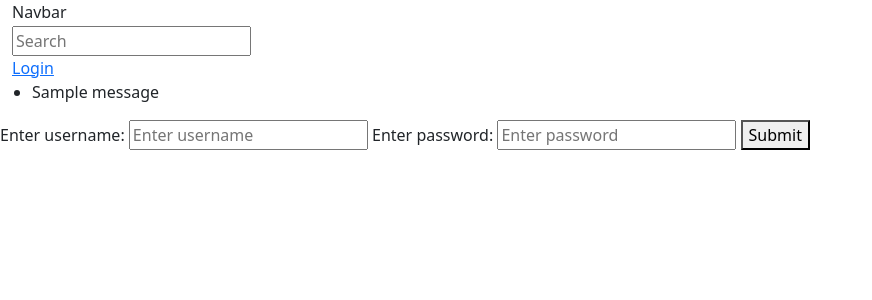
After one commit to Daveanvs/studybud, a Django app: page /login/ in a window 1280 px wide. The commit adds this page. Shown: the top 300 px of the page, without its empty margins (0-872 px from the left). Run offline with Django 4.2, Linux system fonts and the light colour scheme; one stand-in notice (Sample message) is shown.

Commit message:
crear login y permisos de algunas paginas

```diff
--- a/base/templates/base/home.html
+++ b/base/templates/base/home.html
@@ -34,9 +34,11 @@
         <a href="{% url 'create-room' %}">Create Room</a>
         {% for room in rooms %}
             <div>
-                @{{room.host.username}}
+                {% if request.user == room.host %}
                 <a href="{% url 'update-room' room.id %}" class="btn btn-secondary">Edit</a>
                 <a href="{% url 'delete-room' room.id %}" class="btn btn-danger">Delete</a>
+                {% endif %}
+                @{{room.host.username}}
                 <h5>{{room.topic}}</h5>
                 <p>{{room.description}}</p>
                 <a href="{% url 'room' room.id %}" class="btn btn-secondary">Go to -- {{room.name}}</a>
--- /dev/null
+++ b/base/templates/base/login_register.html
@@ -0,0 +1,17 @@
+{% include 'header.html' %}
+{% include 'navbar.html' %}
+
+<div>
+    <form method="POST" action="">
+        {% csrf_token %}
+
+        <label>Enter username:</label>
+        <input type="text" name="username" placeholder="Enter username"></input>
+        <label>Enter password:</label>
+        <input type="password" name="password" placeholder="Enter password"> </input>
+        <button type="submit">Submit</button>
+
+    </form>
+</div>
+
+{% include 'footer.html' %}
--- a/base/urls.py
+++ b/base/urls.py
@@ -2,8 +2,12 @@ from django.urls import path
 from .import views
 
 urlpatterns = [
+    path('login/', views.loginPage, name='login'),
+    path('logout/', views.logoutUser, name='logout'),
+
     path('', views.home, name='home'),
     path('room/<int:pk>', views.room, name='room'),
+
     path('create-room/', views.createRoom, name='create-room'),
     path('update-room/<int:pk>', views.updateRoom, name='update-room'),
     path('delete-room/<int:pk>', views.deleteRoom, name='delete-room'),
--- a/base/views.py
+++ b/base/views.py
@@ -1,9 +1,37 @@
 from django.shortcuts import render, redirect
+from django.contrib.auth import authenticate, login, logout
+from django.contrib.auth.decorators import login_required
+from django.contrib.auth.models import User
+from django.contrib import messages
 from django.db.models import Q
 from .models import Room, Topic
 from .forms import RoomForm
 
 # Create your views here.
+def loginPage(request):
+    if request.user.is_authenticated:
+        return redirect('home')
+
+    if request.method == 'POST':
+        username = request.POST.get('username')
+        password = request.POST.get('password')
+        user = authenticate(request, username=username, password=password)
+        if user is not None:
+            login(request, user)
+            # Redirect to a success page.
+            return redirect('home')
+        else:
+            # Return an 'invalid login' error message.
+            messages.error(request, 'Username or password does not exist')
+
+    return render(request, 'base/login_register.html')
+
+
+def logoutUser(request):
+    logout(request)
+    return redirect('home')
+
+
 def home(request):
     query = request.GET.get('query') if request.GET.get('query') != None else ''
     rooms = Room.objects.filter(
@@ -24,6 +52,7 @@ def room(request, pk):
     return render(request, 'base/room.html',context)
 
 
+@login_required(login_url='login')
 def createRoom(request):
     form = RoomForm()
     if request.method == 'POST':
@@ -36,9 +65,14 @@ def createRoom(request):
     return render(request, 'base/room_form.html', context)
 
 
+@login_required(login_url='login')
 def updateRoom(request, pk):
     room = Room.objects.get(id=pk)
     form = RoomForm(instance=room)
+
+    if request.user != room.host:
+        return redirect('home')
+
     if request.method == 'POST':
         form = RoomForm(request.POST, instance=room)
         if form.is_valid():
@@ -49,8 +83,13 @@ def updateRoom(request, pk):
     return render(request, 'base/room_form.html', context)
 
 
+@login_required(login_url='login')
 def deleteRoom(request, pk):
     room = Room.objects.get(id=pk)
+
+    if request.user != room.host:
+        return redirect('home')
+
     if request.method == 'POST':
         room.delete()
         return redirect('home')
--- /dev/null
+++ b/templates/flash_messages.html
@@ -0,0 +1,7 @@
+{% if messages %}
+<ul class="messages">
+    {% for message in messages %}
+    <li>{{ message }}</li>
+    {% endfor %}
+</ul>
+{% endif %}
--- a/templates/navbar.html
+++ b/templates/navbar.html
@@ -7,4 +7,13 @@
         <form method="GET" action"{% url 'home' %}">
           <input type="text" placeholder="Search" aria-label="Search" name="query">
         </form>
+      {% if request.user.is_authenticated %}
+      <a href="{% url 'logout' %}">Logout</a>
+
+      {% else %}
+
+      <a href="{% url 'login' %}">Login</a>
+
+      {% endif %}
     </div>
+    {% include 'flash_messages.html' %}
```
Also changed, not shown: db.sqlite3.
